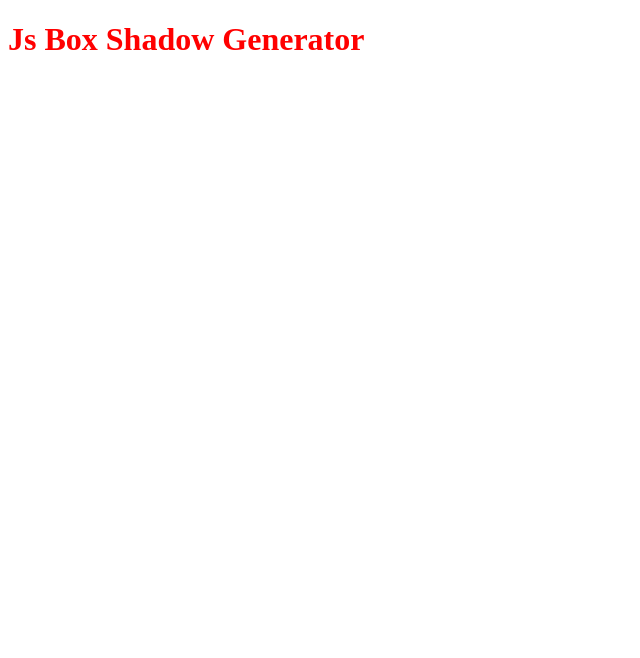
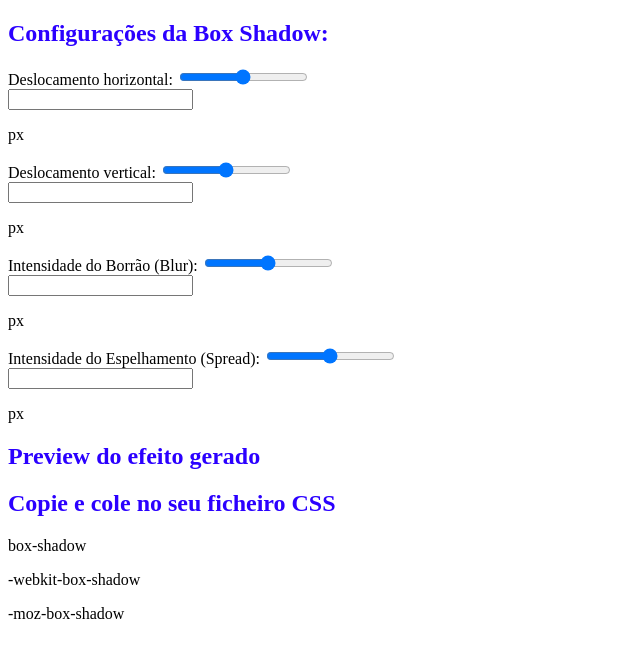
Before and after one commit to amac81/Js-BoxShadow-gen, a plain HTML site: page index.html in a window 1280 px wide. Shown: the whole page, without its empty margins (0-640 px from the left). Drawn offline with Linux system fonts and the light colour scheme.

Commit message:
README.md file update

```diff
--- a/css/styles.css
+++ b/css/styles.css
@@ -1,3 +1,3 @@
-h1 {
-    color: red;
+h2 {
+    color: rgb(43, 0, 255)
 }
--- a/index.html
+++ b/index.html
@@ -10,6 +10,86 @@
     <script src="js/scripts.js" defer></script>
 </head>
 <body>
-    <h1>Js Box Shadow Generator</h1>
+   <div id="box-shadow-generator">
+    <div id="controls-container">
+        <h2>Configurações da Box Shadow:</h2>
+        <div class="form-control">
+            <div class="range-input">
+                <label for="horizontal">Deslocamento horizontal:</label>
+                <input
+                    type="range"
+                    id="horizontal"
+                    name="horizontal"
+                    min="-100"
+                    max="100"
+                    valu="5"/>
+            </div>
+            <div class="reference-input">
+                <input type="text" id="horizontal-value" name="horizontal-value"/>
+                <p>px</p>
+            </div>
+        </div>
+        <div class="form-control">
+            <div class="range-input">
+                <label for="vertical">Deslocamento vertical:</label>
+                <input
+                    type="range"
+                    id="vertical"
+                    name="vertical"
+                    min="-100"
+                    max="100"
+                    valu="5"/>
+            </div>
+            <div class="reference-input">
+                <input type="text" id="vertical-value" name="vertical-value"/>
+                <p>px</p>
+            </div>
+        </div>
+        <div class="form-control">
+            <div class="range-input">
+                <label for="blur">Intensidade do Borrão (Blur):</label>
+                <input
+                    type="range"
+                    id="blur"
+                    name="blur"
+                    min="0"
+                    max="100"
+                    valu="10"/>
+            </div>
+            <div class="reference-input">
+                <input type="text" id="blur-value" name="blur-value"/>
+                <p>px</p>
+            </div>
+        </div>
+        <div class="form-control">
+            <div class="range-input">
+                <label for="spread">Intensidade do Espelhamento (Spread):</label>
+                <input
+                    type="range"
+                    id="spread"
+                    name="spread"
+                    min="-100"
+                    max="100"
+                    valu="5"/>
+            </div>
+            <div class="reference-input">
+                <input type="text" id="spread-value" name="spread-value"/>
+                <p>px</p>
+            </div>
+        </div>
+    </div>
+    <div id="preview">
+        <h2>Preview do efeito gerado</h2>
+        <div id="box"></div>
+    </div>
+   </div>
+   <div id="generated-rule">
+        <h2>Copie e cole no seu ficheiro CSS</h2>
+        <div id="rules-area">
+            <p id="rule">box-shadow<span></span></p>
+            <p id="webkit-rule">-webkit-box-shadow<span></span></p>
+            <p id="moz-rule">-moz-box-shadow<span></span></p>
+        </div>
+   </div>
 </body>
 </html>
```
Also changed, not shown: 1 other file.
